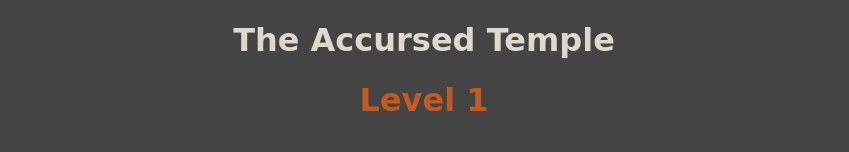
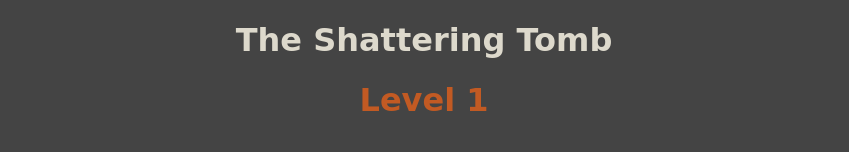
Before and after one commit to keessommer/temple-game, a plain HTML site: page index.html in a window 1280 px wide. Shown: the top 152 px of the page, without its empty margins (216-1065 px from the left). Drawn offline with Linux system fonts and the light colour scheme; a web font is replaced by a local one.

Commit message:
Update title

```diff
--- a/index.html
+++ b/index.html
@@ -4,7 +4,7 @@
     <meta charset="UTF-8">
     <meta http-equiv="X-UA-Compatible" content="IE=edge">
     <meta name="viewport" content="width=device-width, initial-scale=1.0">
-    <title>Document</title>
+    <title>🪙 The Shattering Tomb 🪙</title>
     <link rel="preconnect" href="https://fonts.googleapis.com">
     <link rel="preconnect" href="https://fonts.gstatic.com" crossorigin>
     <link href="https://fonts.googleapis.com/css2?family=Syne+Tactile&display=swap" rel="stylesheet">
@@ -95,7 +95,7 @@
     </style>
 </head>
 <body>
-    <h1>The Accursed Temple</h1>
+    <h1>The Shattering Tomb</h1>
     <h1 id="levelCounter">Level 1</h1>
     <h2 id="bankedScore">banked: 0</h2>
     <h2 id="score">score: 0</h2>
```
